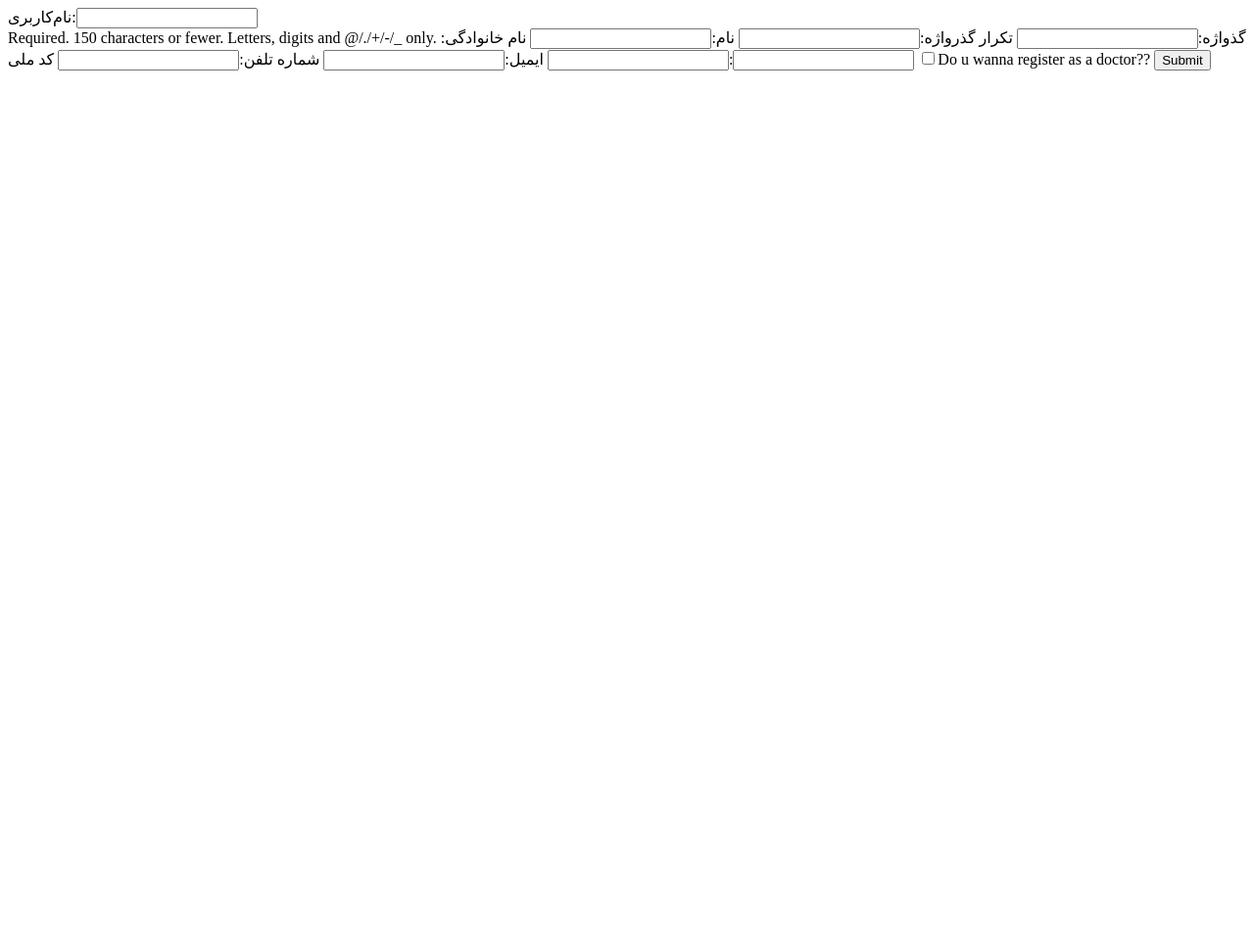
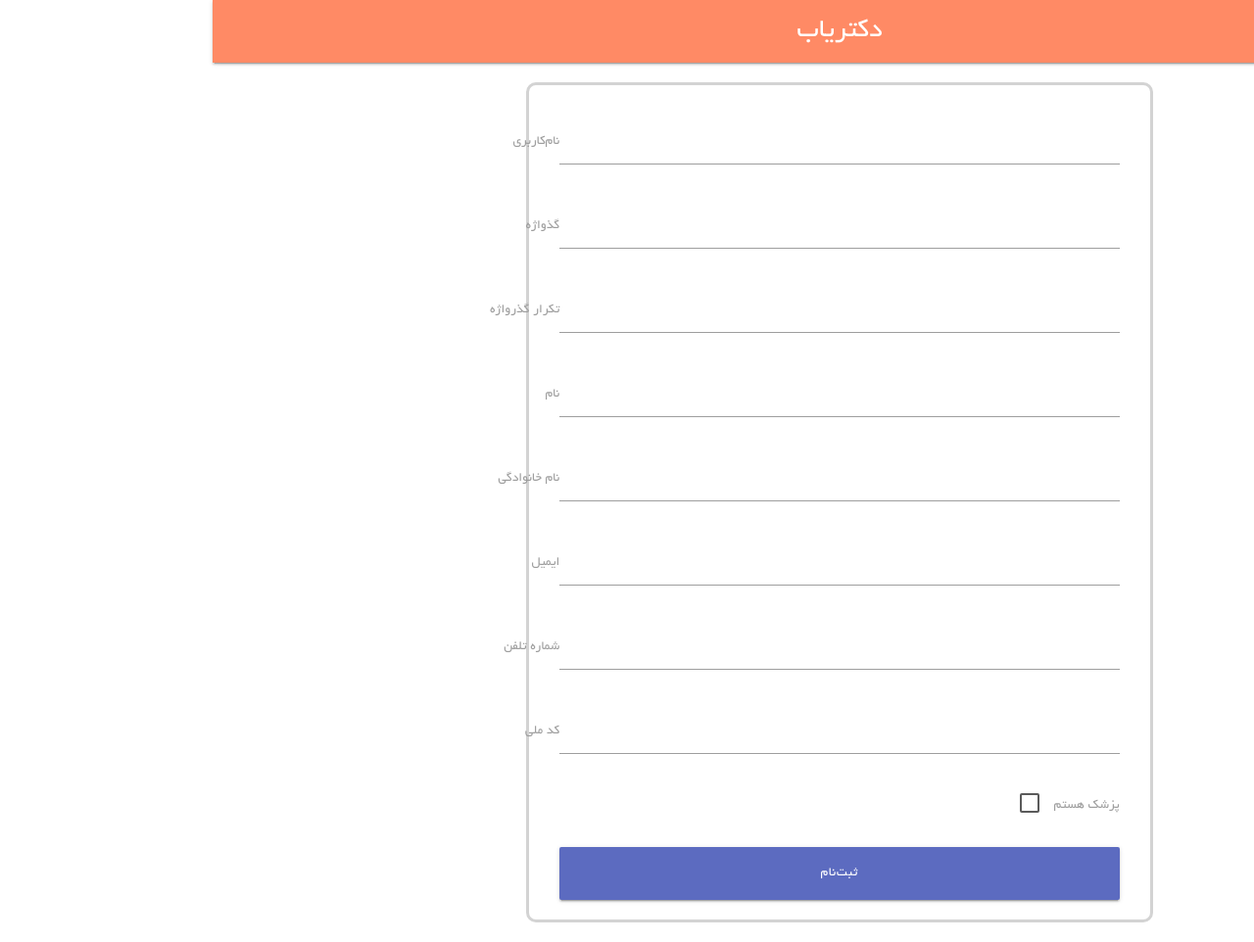
Before and after one commit to mbehjati/doctoryab, a Django app: page /user/register in a window 1280 px wide; the page is wider, and only the part inside the window is pictured. Shown: that part at 98% size. Before the commit the page ends 72 px from the top of that part, so only its background shows below. Run offline with Django 3.2, Linux system fonts and the light colour scheme; style sheets or scripts are compiled from the project's sources; some libraries are stand-ins or nearby versions.

Commit message:
Create register page

```diff
--- /dev/null
+++ b/static/register.scss
@@ -0,0 +1,22 @@
+._register-form {
+  width: 50%;
+  margin: auto;
+  margin-top: 20px;
+  padding: 20px;
+  border-color: lightgray;
+  border-style: solid;
+  box-shadow: #00e5ff;
+  border-radius: 10px;
+}
+
+body {
+  direction: rtl;
+  text-align: right;
+  //box-sizing: border-box;
+
+}
+
+._submit-btn {
+  width: 100%;
+  margin-top: 20px;
+}
--- a/static/sass/components/forms/_checkboxes.scss
+++ b/static/sass/components/forms/_checkboxes.scss
@@ -4,7 +4,7 @@
 /* CUSTOM CSS CHECKBOXES */
 form p {
   margin-bottom: 10px;
-  text-align: left;
+  text-align: right;
 }
 
 form p:last-child {
@@ -15,7 +15,7 @@ form p:last-child {
 [type="checkbox"]:not(:checked),
 [type="checkbox"]:checked {
   position: absolute;
-  left: -9999px;
+  right: -9999px;
   opacity: 0;
 }
 
--- a/templates/user/register_user.html
+++ b/templates/user/register_user.html
@@ -74,36 +74,93 @@
 {#</div>#}
 {#</body>#}
 {#</html>#}
+{% load staticfiles %}
 
 <!DOCTYPE html>
 <html lang="en">
 <head>
     <meta charset="UTF-8">
-    <title></title>
+    <title>ثبت‌نام</title>
+    <link type="text/css" rel="stylesheet" href={% static "register.css" %}>
+    <link rel="stylesheet" type="text/css" href={% static "fonts/yekan/weblogma_yekan.css" %}>
+    <link type="text/css" rel="stylesheet" href={% static "sass/materialize.css" %}/>
+    <link href="https://fonts.googleapis.com/icon?family=Material+Icons" rel="stylesheet">
+    <link rel="icon" href={% static "images/doctor_checkup_logo.png" %}>
+    {#    <link href={% static "time_picker/jquery.timepicker.css" %} rel="stylesheet" type="text/css">#}
+    <script type="text/javascript" src="https://code.jquery.com/jquery-2.1.1.min.js"></script>
+    <script type="text/javascript" src={% static "js/bin/materialize.min.js" %}></script>
     <script type="text/javascript">
         <!--
-        function showForm(it, box) {
-            var vis = (box.checked) ? "block" : "none";
-            document.getElementById(it).style.display = vis;
+        function showForm() {
+            var doctorForm = $("#doctor-form");
+            ($("#is-doctor:checked").length == 1) ? doctorForm.show() : doctorForm.hide();
         }
         //-->
+        $(document).ready(function () {
+            $(":input").addClass("validate");
+
+        });
     </script>
 
 </head>
 <body>
-{% load staticfiles %}
+<div class="navbar-fixed">
+    <nav>
+        <div class="nav-wrapper">
+            <a href="/" class="brand-logo center">دکتریاب</a>
+        </div>
+    </nav>
+</div>
 
-<div class="row">
+<div class="row _register-form">
     <form class="col s12" action="" method="post">
         {% csrf_token %}
-        {{ userform }}
-        {{ userprofileform }}
-        <input type="checkbox" name="c1" onclick="showForm('div', this)">Do u wanna register as a doctor??
+        {% for f in userform %}
+            <div class="row">
+                <div class="input-field">
+                    {{ f }}
+                    <label for={{ f.id_for_label }}>{{ f.label }}</label>
+                </div>
+            </div>
+        {% endfor %}
 
-        <div id="div" style="display:none">
-            {{ doctorprofile }}
+        {% for f in userprofileform %}
+            <div class="row">
+
+                <div class="input-field">
+                    {{ f }}
+                    <label for={{ f.id_for_label }}>{{ f.label }}</label>
+                </div>
+            </div>
+        {% endfor %}
+        <p>
+            <input id="is-doctor" type="checkbox" class="filled-in" name="c1" onclick="showForm()">
+            <label for="is-doctor">پزشک هستم</label>
+        </p>
+        <div id="doctor-form" style="display:none">
+            {% for f in doctorprofile %}
+                {% if f.name == 'contract' %}
+                    <div class="file-field input-field">
+                        <div class="btn right grey">
+                            <span>قرارداد</span>
+                            <input type="file">
+                        </div>
+                        <div class="file-path-wrapper">
+                            <input class="file-path validate" type="text">
+                        </div>
+                    </div>
+                {% else %}
+                    <div class="row">
+                        <div class="input-field">
+                            {{ f }}
+                            <label for={{ f.id_for_label }}>{{ f.label }}</label>
+                        </div>
+                    </div>
+                {% endif %}
+            {% endfor %}
         </div>
-        <input type="submit" value="Submit"/>
+        <button class=" btn-large waves-effect waves-light left _submit-btn" type="submit" name="action">ثبت‌نام
+        </button>
     </form>
 </div>
 </body>
```
